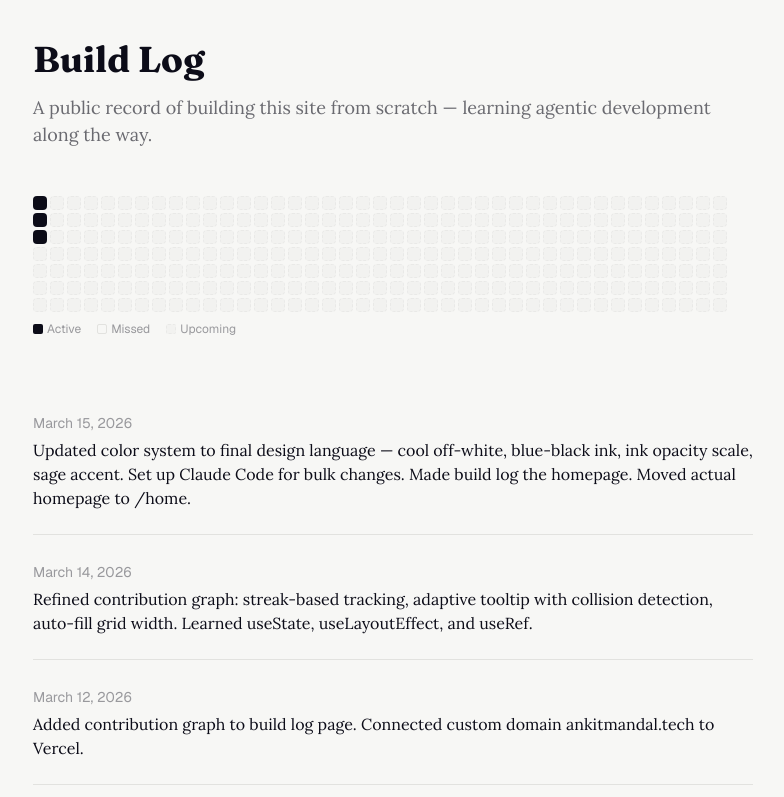
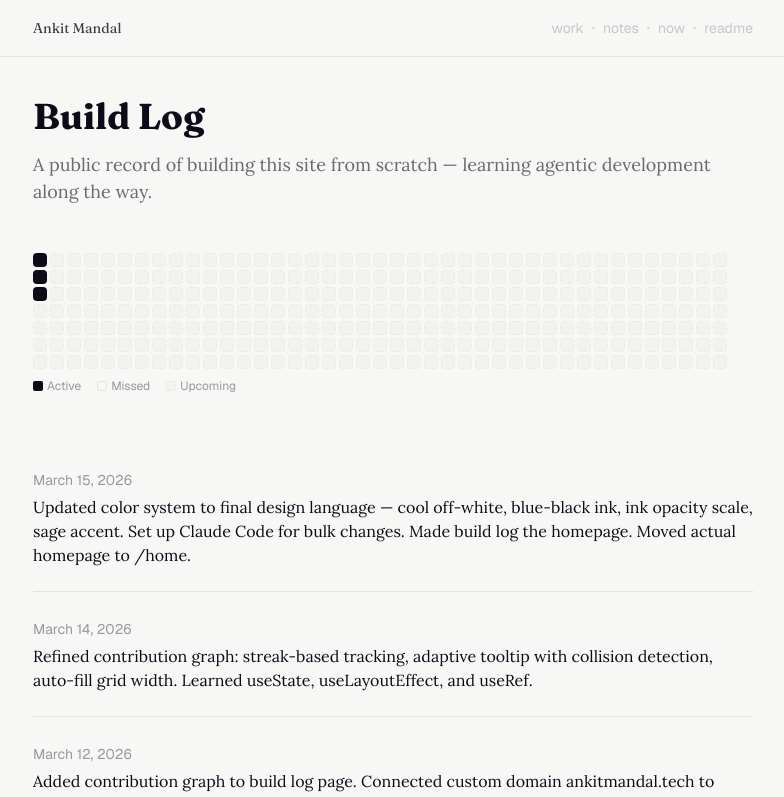
Before and after one commit to AnkitCodeZzz/portfolio, a Next.js app: page / in a window 1280 px wide. Shown: the top 797 px of the page, without its empty margins (247-1031 px from the left). Built offline with nearby package versions, Linux system fonts and the light colour scheme.

Commit message:
Refine header: reorder nav, disable links temporarily, style adjustments

```diff
--- /dev/null
+++ b/app/components/Header.tsx
@@ -0,0 +1,72 @@
+"use client";
+
+import Link from "next/link";
+import Container from "./Container";
+
+const navLinks = [
+  { label: "work", href: "/work" },
+  { label: "notes", href: "/notes" },
+  { label: "now", href: "/now" },
+  { label: "readme", href: "/readme" },
+];
+
+export default function Header() {
+  return (
+    <>
+      <style>{`
+        .header-site-name {
+          position: relative;
+          color: var(--ink-80);
+          text-decoration: none;
+          font-family: var(--font-family-display);
+        }
+        .header-nav-link {
+          color: var(--ink-20);
+          text-decoration: none;
+          cursor: default;
+        }
+      `}</style>
+      <header
+        style={{
+          borderBottom: "1px solid var(--color-border)",
+          paddingTop: "var(--spacing-md)",
+          paddingBottom: "var(--spacing-md)",
+        }}
+      >
+        <Container size="md">
+          <nav
+            style={{
+              display: "flex",
+              alignItems: "center",
+              justifyContent: "space-between",
+              fontFamily: "var(--font-family-ui)",
+              fontSize: "var(--font-size-sm)",
+            }}
+          >
+            <Link href="/" className="header-site-name">
+              Ankit Mandal
+            </Link>
+            <ul
+              style={{
+                display: "flex",
+                alignItems: "center",
+                gap: "var(--spacing-sm)",
+                listStyle: "none",
+                margin: 0,
+                padding: 0,
+              }}
+            >
+              {/* TODO: Re-enable nav links when pages are ready */}
+              {navLinks.map(({ label }, index) => (
+                <li key={label} style={{ display: "flex", alignItems: "center", gap: "var(--spacing-sm)" }}>
+                  {index > 0 && <span style={{ color: "var(--ink-20)", fontSize: "16px", userSelect: "none" }}>·</span>}
+                  <span className="header-nav-link">{label}</span>
+                </li>
+              ))}
+            </ul>
+          </nav>
+        </Container>
+      </header>
+    </>
+  );
+}
--- a/app/layout.tsx
+++ b/app/layout.tsx
@@ -1,6 +1,7 @@
 import type { Metadata } from "next";
 import { Fraunces, Lora, Geist, Geist_Mono } from "next/font/google";
 import "./globals.css";
+import Header from "./components/Header";
 
 const fraunces = Fraunces({
   variable: "--font-fraunces",
@@ -35,6 +36,7 @@ export default function RootLayout({
   return (
     <html lang="en">
       <body className={`${fraunces.variable} ${lora.variable} ${geist.variable} ${geistMono.variable}`}>
+        <Header />
         {children}
       </body>
     </html>
```
